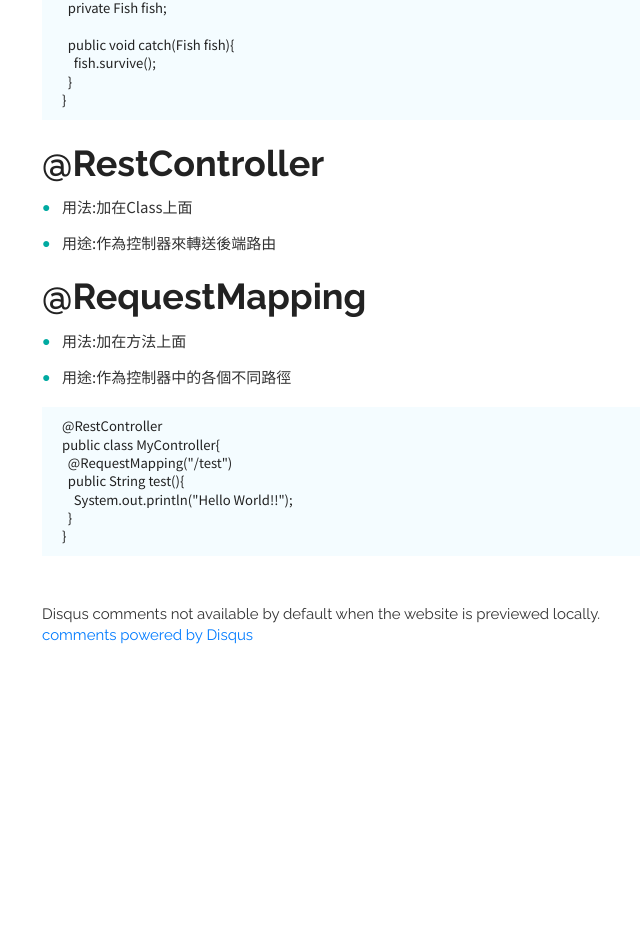
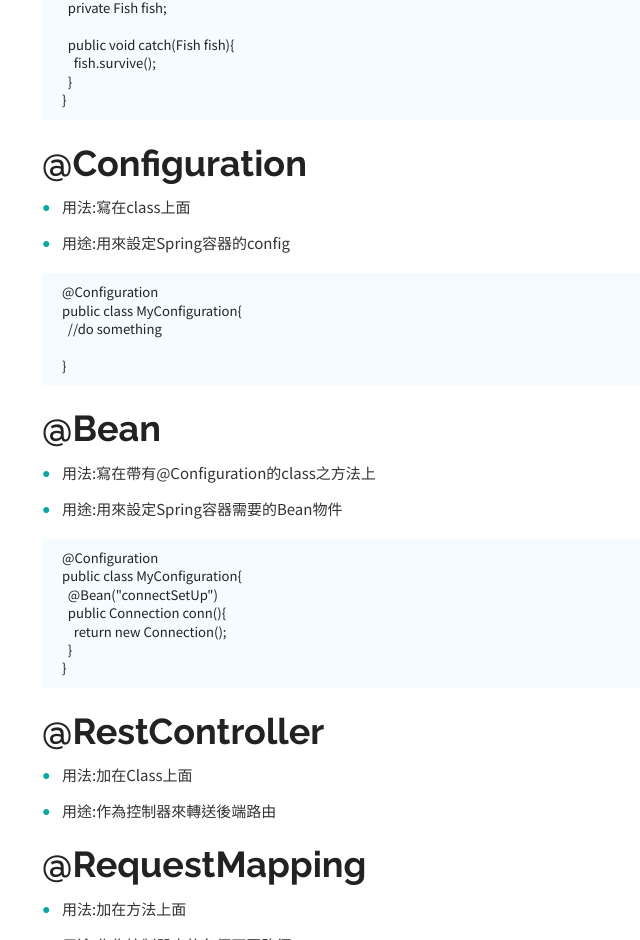
Before and after one commit to ChiChiBonBon/ChiChiBonBon.github.io, a plain HTML site: page blog/spring-ioc/index.html in a window 1280 px wide. Shown: the part 2777-3717 px from the top of the page, without its empty margins (138-778 px from the left). Before the commit the page ends 3503 px from the top, so only its background shows below. Drawn offline with Linux system fonts and the light colour scheme; a script that the page names is missing.

Commit message:
update about bean and config of Spring
update about bean and config of Spring

```diff
--- a/blog/spring-ioc/index.html
+++ b/blog/spring-ioc/index.html
@@ -197,6 +197,28 @@ public class Cat{
     fish.survive();
   }
 }
+</code></pre><h2 id="configuration">@Configuration</h2>
+<ul>
+<li>用法:寫在class上面</li>
+<li>用途:用來設定Spring容器的config</li>
+</ul>
+<pre tabindex="0"><code>@Configuration
+public class MyConfiguration{
+  //do something
+
+}
+</code></pre><h2 id="bean-1">@Bean</h2>
+<ul>
+<li>用法:寫在帶有@Configuration的class之方法上</li>
+<li>用途:用來設定Spring容器需要的Bean物件</li>
+</ul>
+<pre tabindex="0"><code>@Configuration
+public class MyConfiguration{
+  @Bean(&#34;connectSetUp&#34;)
+  public Connection conn(){
+    return new Connection();
+  }
+}
 </code></pre><h2 id="restcontroller">@RestController</h2>
 <ul>
 <li>用法:加在Class上面</li>
```
Also changed, not shown: index.json (+1 -1 lines).
